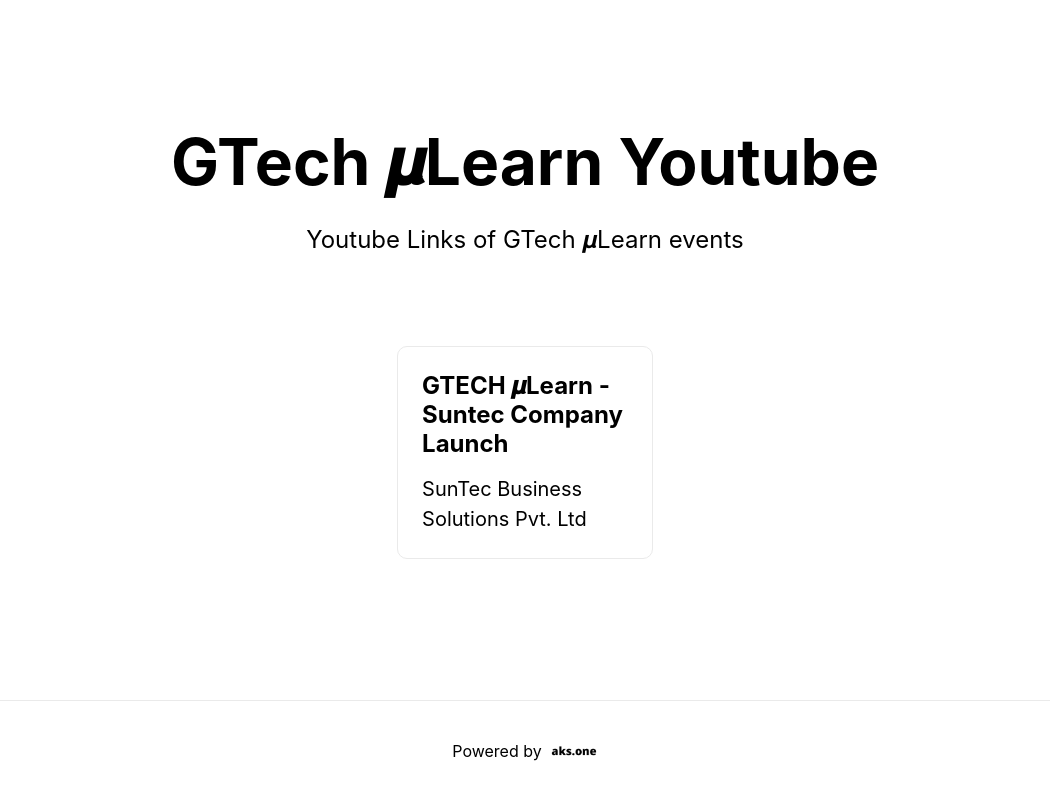
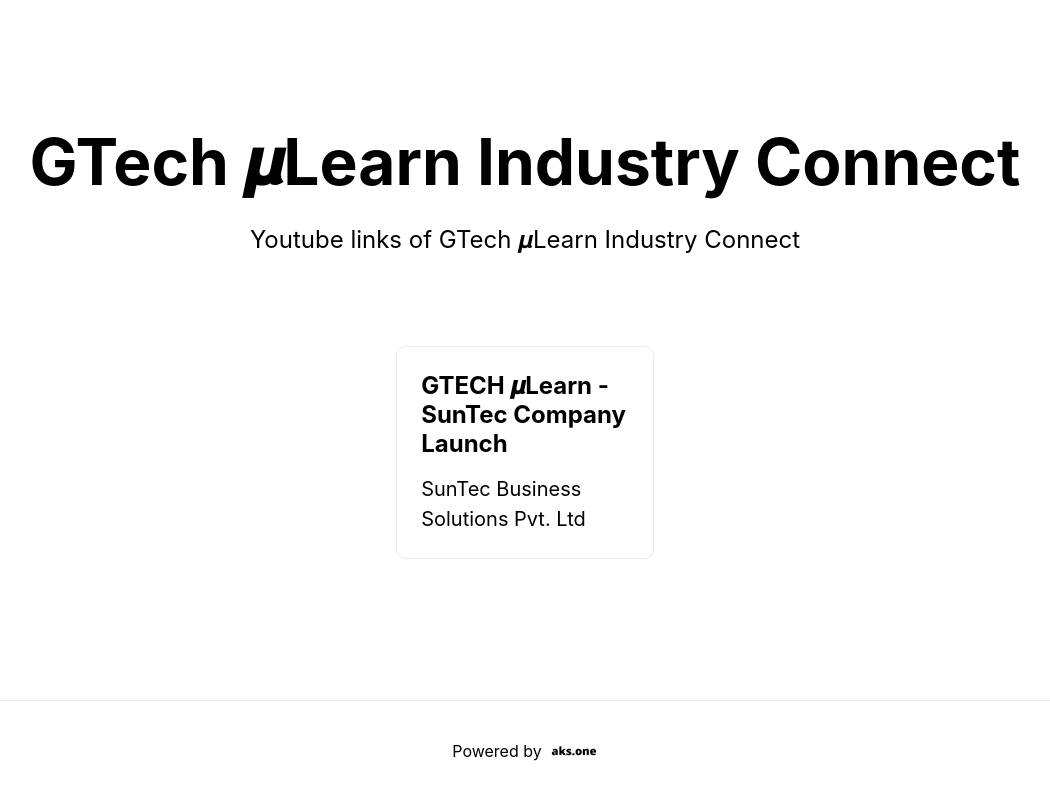
Before and after one commit to decoded-cipher/youtube-gtech-mulearn, a Next.js app: page / in a window 1280 px wide. Shown: the whole page, without its empty margins (115-1165 px from the left). Built offline with nearby package versions, Linux system fonts and the light colour scheme.

Commit message:
Update index.js

```diff
--- a/pages/index.js
+++ b/pages/index.js
@@ -10,15 +10,15 @@
 
       <main>
         <h1 className="title">
-        GTech 𝝁Learn Youtube
+        GTech 𝝁Learn Industry Connect
         </h1>
 
-        <p className="description"> Youtube Links of GTech 𝝁Learn events</p>
+        <p className="description"> Youtube links of GTech 𝝁Learn Industry Connect</p>
 
         <div className="grid">
 
           <a href="https://www.youtube.com/watch?v=o-3x_9yWHVk" className="card">
-            <h3>GTECH 𝝁Learn - Suntec Company Launch</h3>
+            <h3>GTECH 𝝁Learn - SunTec Company Launch</h3>
             <p>SunTec Business Solutions Pvt. Ltd</p>
           </a>
 
```
